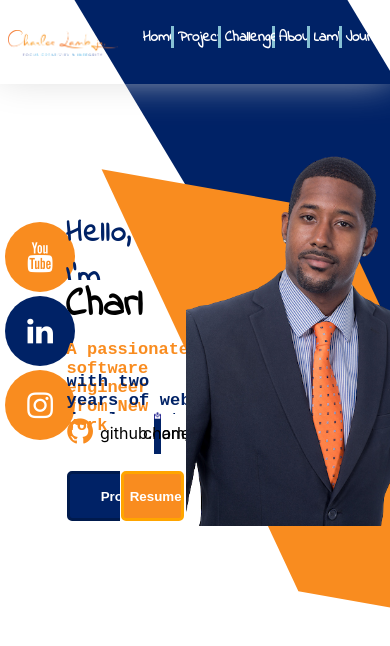
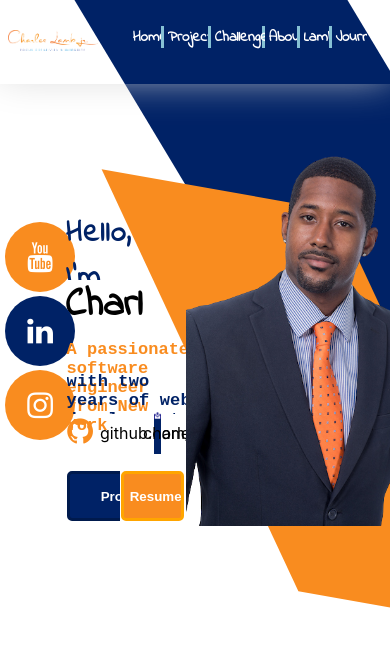
Before and after one commit to cyberstizz/charleslambjr, a React (Create React App) app: page / in a window 390 px wide. Shown: the top 646 px of the page. Built offline with nearby package versions, Linux system fonts and the light colour scheme; a web font is replaced by a local one.

Commit message:
made the width of the logo a bit smaller

```diff
--- a/src/App.css
+++ b/src/App.css
@@ -553,7 +553,7 @@ overflow: hidden;
   background-repeat: no-repeat;
   background-position: cover;
   height: 82px;
-  width: 100px;
+  width: 80px;
   padding-right: 10px;
   overflow: visible;
 }
```
